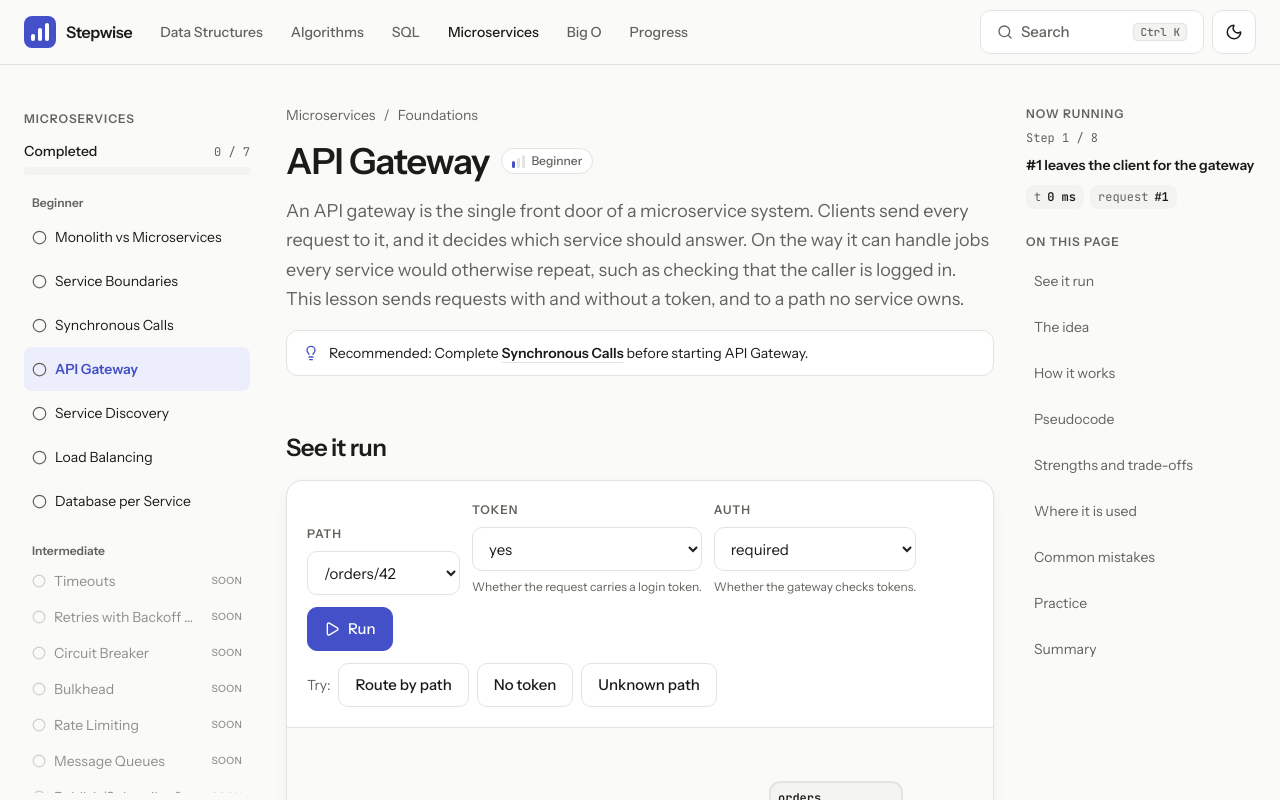
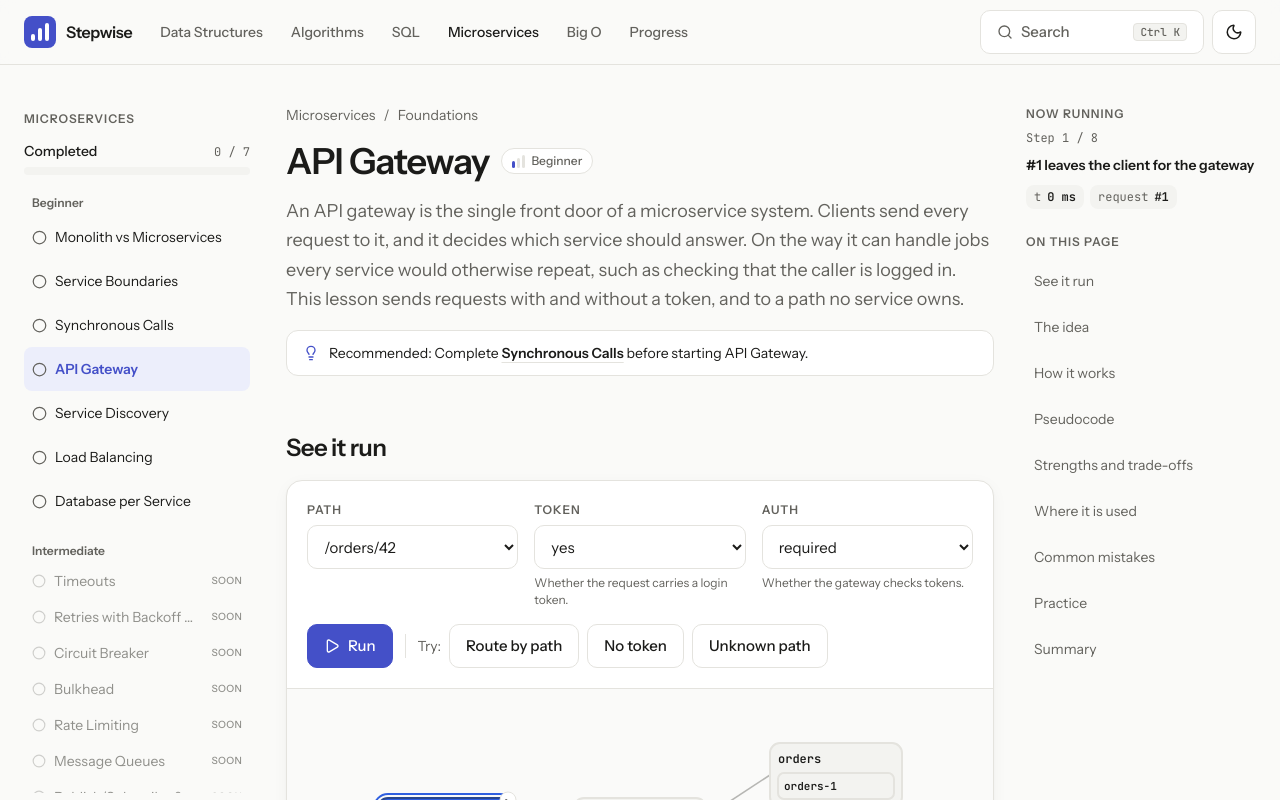
Before and after one commit to vanmanh49/stepwise, a React (Vite) app: page /microservices/api-gateway in a window 1280 px wide. Shown: the top 800 px of the page. Built offline with nearby package versions, Linux system fonts and the light colour scheme.

Commit message:
Lay out form settings on an even grid, with Run beside the presets

```diff
--- a/src/components/visualization/inputs/FormInput.tsx
+++ b/src/components/visualization/inputs/FormInput.tsx
@@ -35,19 +35,21 @@ export function FormInput({ config, code, onStep }: { config: FormConfig; code:
       autoPlay={ran}
       onStep={onStep}
       toolbar={
-        <form onSubmit={submit} className="flex flex-col gap-3">
-          <div className="flex flex-wrap items-end gap-3">
+        <form onSubmit={submit} className="flex flex-col gap-4">
+          {/* An even grid: every control fills its cell and starts at the same height, with any help text below it. */}
+          <div className="grid grid-cols-[repeat(auto-fill,minmax(10.5rem,1fr))] items-start gap-x-4 gap-y-3">
             {config.fields.map((field) => {
               const fieldId = `${id}-${field.name}`;
               const value = draft[field.name] ?? '';
               const set = (next: string) => setDraft((d) => ({ ...d, [field.name]: next }));
+              const helpId = field.help ? `${fieldId}-help` : undefined;
               return (
-                <div key={field.name} className={`flex flex-col gap-2 ${field.type === 'number' || field.type === 'choice' ? '' : 'min-w-0 flex-1 basis-48'}`}>
-                  <label htmlFor={fieldId} className="eyebrow">
+                <div key={field.name} className={`flex min-w-0 flex-col gap-1.5 ${field.type === 'numbers' || field.type === 'text' ? 'sm:col-span-2' : ''}`}>
+                  <label htmlFor={fieldId} className="eyebrow truncate" title={field.label}>
                     {field.label}
                   </label>
                   {field.type === 'choice' ? (
-                    <select id={fieldId} className="field pr-8" value={value} onChange={(e) => set(e.target.value)}>
+                    <select id={fieldId} className="field w-full pr-8" value={value} onChange={(e) => set(e.target.value)} aria-describedby={helpId}>
                       {(field.options ?? []).map((option) => (
                         <option key={option} value={option}>
                           {option}
@@ -57,36 +59,39 @@ export function FormInput({ config, code, onStep }: { config: FormConfig; code:
                   ) : (
                     <input
                       id={fieldId}
-                      className={`field font-mono ${field.type === 'number' ? 'w-24' : ''}`}
+                      className="field w-full font-mono"
                       value={value}
                       onChange={(e) => set(e.target.value)}
                       inputMode={inputModeFor(field.type)}
                       autoComplete="off"
-                      aria-describedby={field.help ? `${fieldId}-help` : undefined}
+                      aria-describedby={helpId}
                     />
                   )}
                   {field.help && (
-                    <p id={`${fieldId}-help`} className="text-xs text-muted">
+                    <p id={helpId} className="text-xs leading-snug text-muted">
                       {field.help}
                     </p>
                   )}
                 </div>
               );
             })}
+          </div>
+          <div className="flex flex-wrap items-center gap-2">
             <button type="submit" className="btn btn-primary">
               <Play size={16} aria-hidden /> Run
             </button>
-          </div>
             {config.presets.length > 1 && (
-            <div className="flex flex-wrap items-center gap-2">
+              <>
+                <span aria-hidden className="mx-1 h-6 w-px bg-border" />
                 <span className="text-sm text-muted">Try:</span>
                 {config.presets.map((preset) => (
                   <button key={preset.label} type="button" className="btn" onClick={() => run({ ...preset.values })}>
                     {preset.label}
                   </button>
                 ))}
+              </>
+            )}
           </div>
-          )}
         </form>
       }
     />
```
Lines whose indentation alone changed are shown as unchanged.
